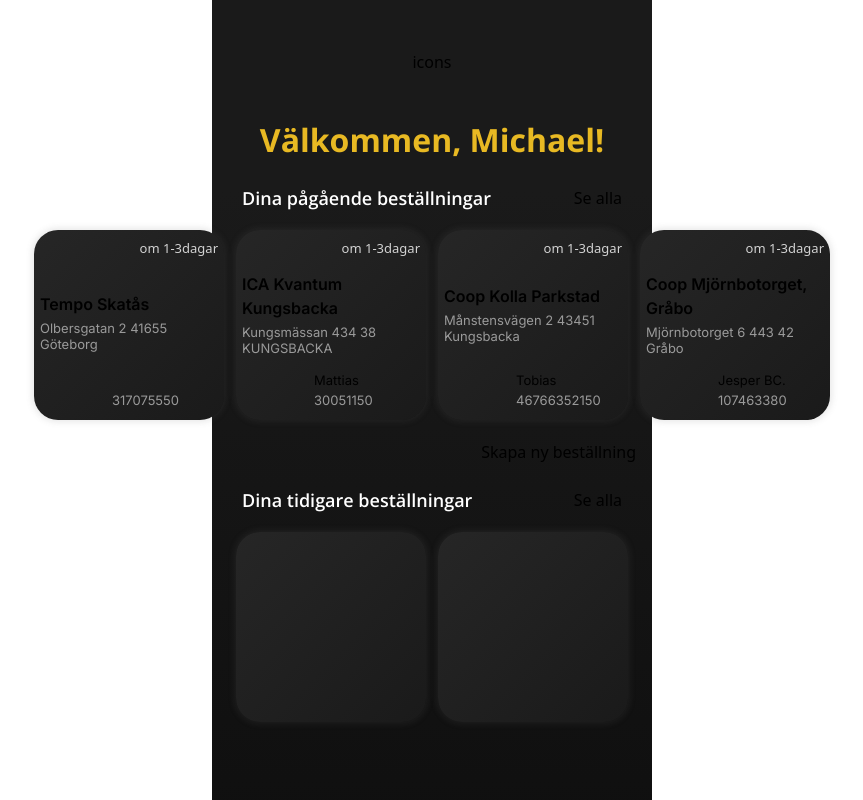
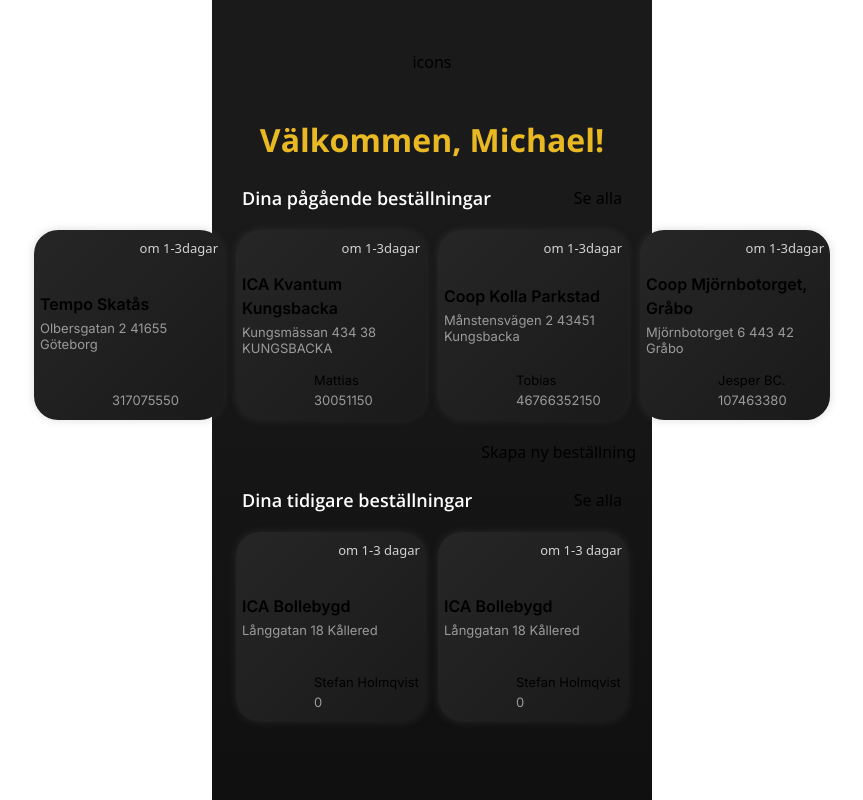
Before and after one commit to kemorsky/Mormor-Dagny-s-Bageri, a React (Vite) app: page /dashboard in a window 1280 px wide. Shown: the top 800 px of the page, without its empty margins (208-1071 px from the left). Built offline with nearby package versions, Linux system fonts and the light colour scheme.

Commit message:
new cards to dashboard

```diff
--- a/customers.json
+++ b/customers.json
@@ -1,10 +1,8 @@
 {
-    "customers":
-    [
+    "customers": [
         {
             "date": "om 1-3dagar",
-            "address":
-            {
+            "address": {
                 "street": "Olbersgatan 2",
                 "postalCode": "41655",
                 "city": "Göteborg"
@@ -16,8 +14,7 @@
         },
         {
             "date": "om 1-3dagar",
-            "address":
-            {
+            "address": {
                 "street": "Kungsmässan",
                 "postalCode": "434 38",
                 "city": "KUNGSBACKA"
@@ -29,8 +26,7 @@
         },
         {
             "date": "om 1-3dagar",
-            "address":
-            {
+            "address": {
                 "street": "Månstensvägen 2",
                 "postalCode": "43451",
                 "city": "Kungsbacka"
@@ -42,8 +38,7 @@
         },
         {
             "date": "om 1-3dagar",
-            "address":
-            {
+            "address": {
                 "street": "Mjörnbotorget 6",
                 "postalCode": "443 42",
                 "city": "Gråbo"
@@ -53,5 +48,19 @@
             "customerNumber": 107463380,
             "active": true
         }
+    ],
+    "previousOrders": [
+        {
+            "date": "om 1-3 dagar",
+            "address": {
+                "street": "Långgatan 18",
+                "postalCode": "",
+                "city": "Kållered"
+            },
+            "name": "ICA Bollebygd",
+            "contactPerson": "Stefan Holmqvist",
+            "customerNumber": 0,
+            "active": true
+        }
     ]
 }
--- a/src/pages/dashboard/dashboard.tsx
+++ b/src/pages/dashboard/dashboard.tsx
@@ -1,11 +1,11 @@
-import { Card, CardDate, CardHeader, CardStore, CardAddress, CardFooter, CardClientName, CardClientNumber } from "../../blocks/card"
+import { Card, CardDate, CardHeader, CardStore, CardAddress, CardFooter, CardClientName, CardClientNumber } from "../../blocks/card";
 import customersData from '../../../customers.json';
 
 type Address = {
     street: string;
     postalCode: string;
     city: string;
-}
+};
 
 type Customer = {
     date: string;
@@ -14,21 +14,25 @@
     contactPerson: string;
     customerNumber: number;
     active: boolean;
-}
-
+};
 
 export default function DashBoard() {
     const customers: Customer[] = customersData.customers;
+    const previousOrders: Customer[] = customersData.previousOrders;
 
     return (
         <main className="min-h-[59.75rem] w-full bg-gradient-primary inline-flex flex-col items-center justify-start pt-[3.125rem]">
             <div className="w-[25.5rem] inline-flex flex-col items-center justify-start gap-6">
                 <section className="h-11">icons</section>
                 <h1 className="font-open-sans font-bold text-[2rem] leading-[2.75rem] text-Branding-textAccent">Välkommen, Michael!</h1>
+
+                {/* Current orders */}
                 <div className="w-full inline-flex flex-col items-end justify-center gap-3">
                     <div className="w-full inline-flex flex-col items-center justify-center gap-3">
                         <article className="w-[380px] flex items-center justify-between">
-                            <p className="font-open-sans font-semibold text-[1.125rem] leading-[1.375rem] text-Branding-textPrimary">Dina pågående beställningar</p>
+                            <p className="font-open-sans font-semibold text-[1.125rem] leading-[1.375rem] text-Branding-textPrimary">
+                                Dina pågående beställningar
+                            </p>
                             <button>Se alla</button>
                         </article>
                         <div className="inline-flex items-center justify-center gap-3 py-2">
@@ -51,17 +55,49 @@
                     </div>
                     <button>Skapa ny beställning</button>
                 </div>
+
+                {/* Previous orders */}
                 <div className="w-full inline-flex flex-col items-center justify-center gap-3">
                     <article className="w-[380px] flex items-center justify-between">
-                        <p className="font-open-sans font-semibold text-[1.125rem] leading-[1.375rem] text-Branding-textPrimary">Dina tidigare beställningar</p>
+                        <p className="font-open-sans font-semibold text-[1.125rem] leading-[1.375rem] text-Branding-textPrimary">
+                            Dina tidigare beställningar
+                        </p>
                         <button>Se alla</button>
                     </article>
                     <div className="inline-flex items-center justify-center gap-3 py-2">
-                        <Card />
-                        <Card />
+                        {previousOrders.map((order) => (
+                            <Card key={order.customerNumber}>
+                                <CardDate>{order.date}</CardDate>
+                                <CardHeader>
+                                    <CardStore>{order.name}</CardStore>
+                                    <CardAddress>
+                                        {order.address.street} {order.address.postalCode} {order.address.city}
+                                    </CardAddress>
+                                </CardHeader>
+                                <CardFooter>
+                                    <CardClientName>{order.contactPerson}</CardClientName>
+                                    <CardClientNumber>{order.customerNumber}</CardClientNumber>
+                                </CardFooter>
+                            </Card>
+                        ))}
+                        {previousOrders.map((order) => (
+                            <Card key={order.customerNumber + "2"}>
+                                <CardDate>{order.date}</CardDate>
+                                <CardHeader>
+                                    <CardStore>{order.name}</CardStore>
+                                    <CardAddress>
+                                        {order.address.street} {order.address.postalCode} {order.address.city}
+                                    </CardAddress>
+                                </CardHeader>
+                                <CardFooter>
+                                    <CardClientName>{order.contactPerson}</CardClientName>
+                                    <CardClientNumber>{order.customerNumber}</CardClientNumber>
+                                </CardFooter>
+                            </Card>
+                        ))}
                     </div>
                 </div>
             </div>
         </main>
-    )
-};
+    );
+}
```
Lines whose indentation alone changed are shown as unchanged.
